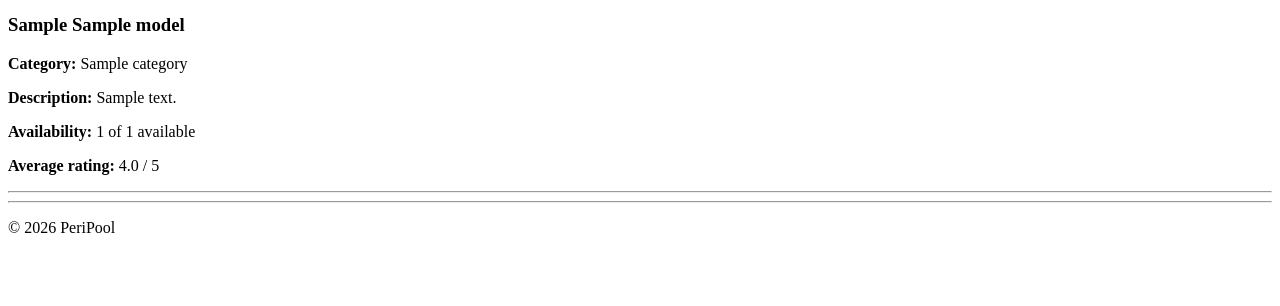
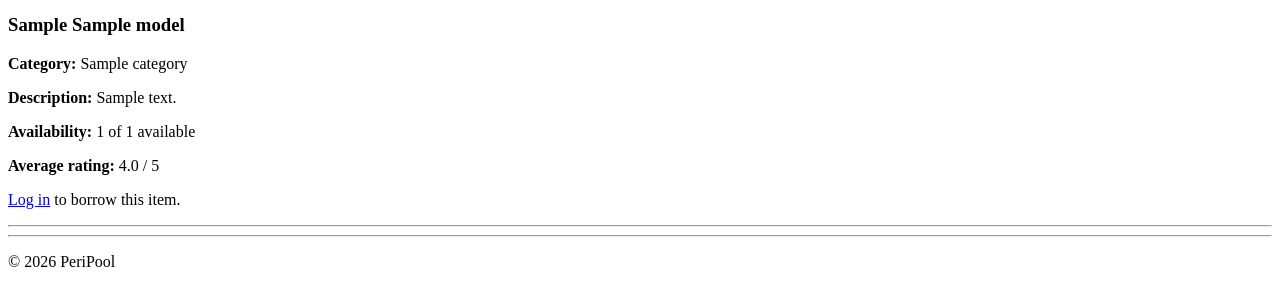
Before and after one commit to simt0m/PeriPool, a Flask app: page /catalogue in a window 1280 px wide. Shown: the part 231-537 px from the top of the page. Run offline with Flask 3, Linux system fonts and the light colour scheme; tables that the repository leaves empty hold one stand-in row (values such as "Sample post").

Commit message:
Add borrowing and return workflow

```diff
--- a/app/routes.py
+++ b/app/routes.py
@@ -1,8 +1,10 @@
+from datetime import timedelta
+
 from flask import Blueprint, flash, redirect, render_template, request, url_for
 from flask_login import current_user, login_required, login_user, logout_user
 
 from .extensions import db
-from .models import BorrowRecord, ItemModel, User
+from .models import BorrowRecord, ItemModel, ItemUnit, User, get_utc_now
 
 main = Blueprint('main', __name__)
 
@@ -22,6 +24,79 @@ def catalogue():
     )
 
     return render_template('catalogue.html', item_models=item_models)
+
+@main.route('/borrow/<int:item_model_id>', methods=['POST'])
+@login_required
+def borrow_item(item_model_id):
+    """Borrow one available unit for the selected item model."""
+    item_model = ItemModel.query.filter_by(
+        id=item_model_id,
+        is_active=True
+    ).first_or_404()
+
+    existing_borrow = (
+        BorrowRecord.query
+        .join(ItemUnit)
+        .filter(
+            BorrowRecord.user_id == current_user.id,
+            BorrowRecord.status == 'active',
+            ItemUnit.item_model_id == item_model.id
+        )
+        .first()
+    )
+
+    if existing_borrow:
+        flash('You already have this model on loan.', 'warning')
+        return redirect(url_for('main.catalogue'))
+
+    available_unit = (
+        ItemUnit.query
+        .filter_by(item_model_id=item_model.id, status='available')
+        .order_by(ItemUnit.asset_tag)
+        .first()
+    )
+
+    if available_unit is None:
+        flash('No units are currently available for this model.', 'warning')
+        return redirect(url_for('main.catalogue'))
+
+    available_unit.status = 'borrowed'
+
+    borrow_record = BorrowRecord(
+        user_id=current_user.id,
+        item_unit_id=available_unit.id,
+        due_at=get_utc_now() + timedelta(days=7),
+        status='active'
+    )
+
+    db.session.add(borrow_record)
+    db.session.commit()
+
+    flash(
+        f'You have borrowed {item_model.manufacturer} {item_model.model_name}.',
+        'success'
+    )
+
+    return redirect(url_for('main.dashboard'))
+
+@main.route('/return/<int:borrow_record_id>', methods=['POST'])
+@login_required
+def return_item(borrow_record_id):
+    """Return an active borrowed item."""
+    borrow_record = BorrowRecord.query.filter_by(
+        id=borrow_record_id,
+        user_id=current_user.id,
+        status='active'
+    ).first_or_404()
+
+    borrow_record.status = 'returned'
+    borrow_record.returned_at = get_utc_now()
+    borrow_record.item_unit.status = 'available'
+
+    db.session.commit()
+
+    flash('Item returned successfully.', 'success')
+    return redirect(url_for('main.dashboard'))
 
 @main.route('/register', methods=['GET', 'POST'])
 def register():
--- a/app/templates/catalogue.html
+++ b/app/templates/catalogue.html
@@ -41,6 +41,20 @@
                     {% endif %}
                 </p>
 
+                {% if current_user.is_authenticated %}
+                    {% if item_model.available_units > 0 %}
+                        <form method="post" action="{{ url_for('main.borrow_item', item_model_id=item_model.id) }}">
+                            <button type="submit">Borrow this item</button>
+                        </form>
+                    {% else %}
+                        <p>This item is currently unavailable.</p>
+                    {% endif %}
+                {% else %}
+                    <p>
+                        <a href="{{ url_for('main.login') }}">Log in</a> to borrow this item.
+                    </p>
+                {% endif %}
+
                 <hr>
             </article>
         {% endfor %}
--- a/app/templates/dashboard.html
+++ b/app/templates/dashboard.html
@@ -28,6 +28,10 @@
                     Asset tag: {{ record.item_unit.asset_tag }}
                     —
                     Due: {{ record.due_at.strftime("%d %b %Y") }}
+
+                    <form method="post" action="{{ url_for('main.return_item', borrow_record_id=record.id) }}">
+                        <button type="submit">Return item</button>
+                    </form>
                 </li>
             {% endfor %}
         </ul>
```
